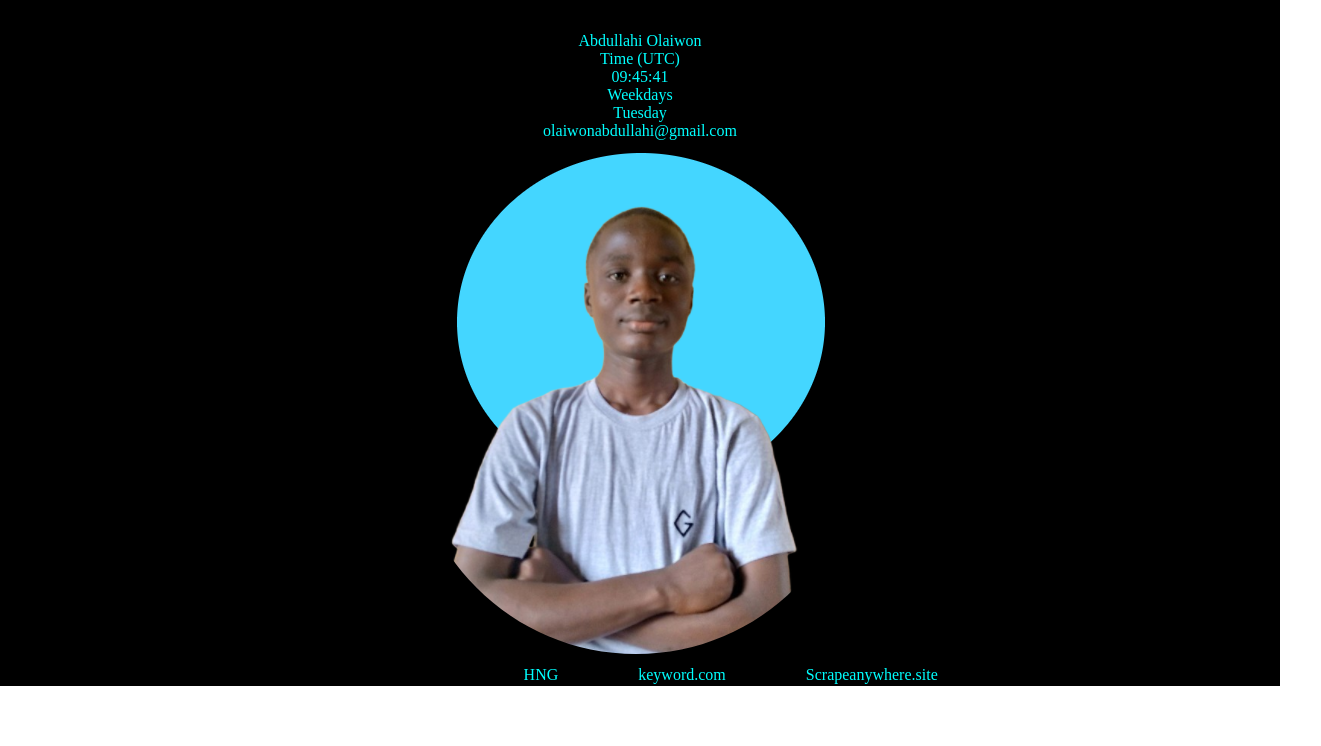
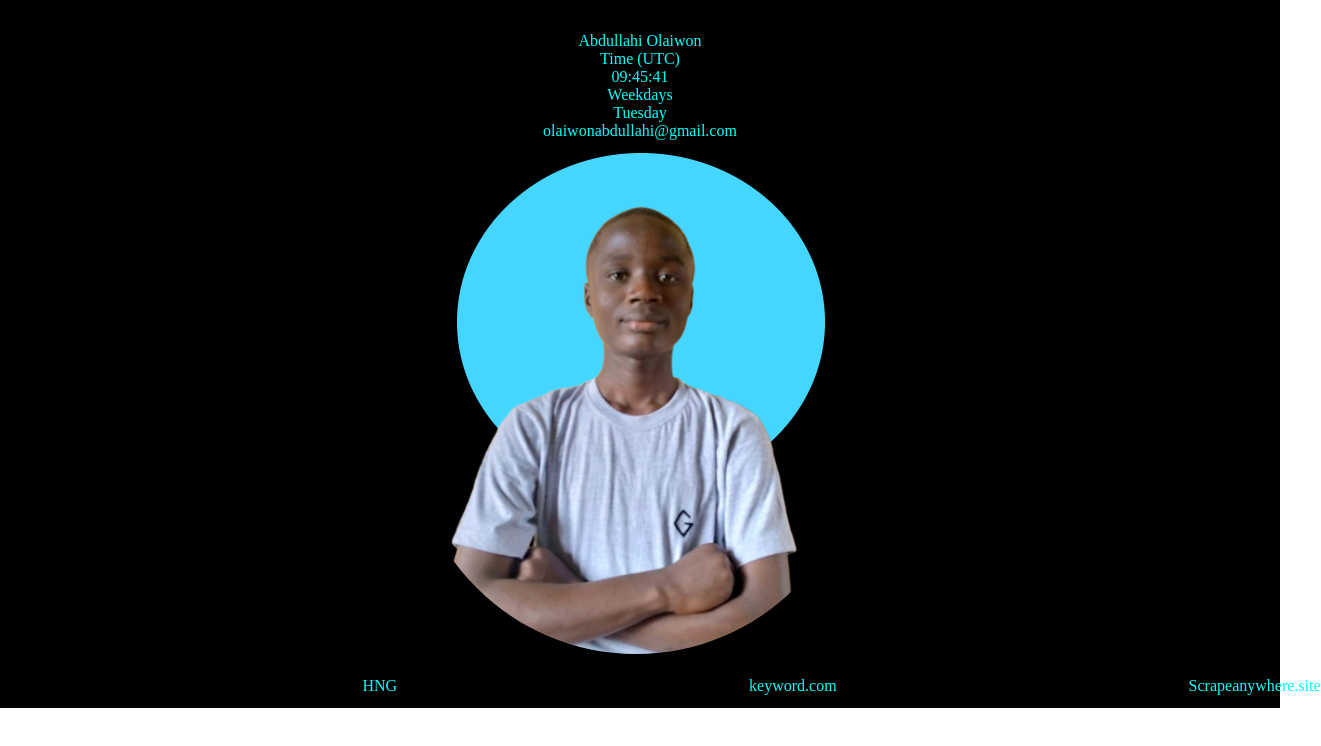
Before and after one commit to OlaiwonAbdullahi/personal-website, a plain HTML site: page index.html in a window 1280 px wide. Shown: the whole page, 1321 px wide, since content can reach past the window. Drawn offline with Linux system fonts and the light colour scheme.

Commit message:
Update index.css

```diff
--- a/index.css
+++ b/index.css
@@ -17,7 +17,7 @@ img{
 }
 .links{
     display: flex;
-    gap: 5rem;
+    gap: 22rem;
     align-items: center;
     justify-content: center;
 }
```
